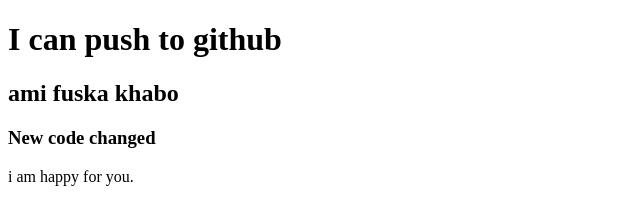
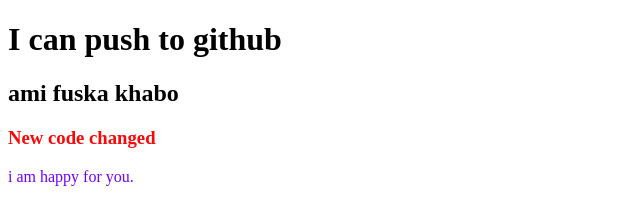
Before and after one commit to toafia/my-first-repo, a plain HTML site: page index.html in a window 1280 px wide. Shown: the whole page, without its empty margins (0-640 px from the left). Drawn offline with Linux system fonts and the light colour scheme.

Commit message:
color change

```diff
--- a/index.html
+++ b/index.html
@@ -5,6 +5,7 @@
     <meta http-equiv="X-UA-Compatible" content="IE=edge">
     <meta name="viewport" content="width=device-width, initial-scale=1.0">
     <title>my first github repo</title>
+    <link rel="stylesheet" href="style.css">
 </head>
 <body>
     <h1>I can push to github</h1>
--- a/style.css
+++ b/style.css
@@ -1,3 +1,6 @@
 p{
-    color: red;
+    color: rgb(111, 0, 255);
 }
+h3{
+    color: rgb(247, 9, 9);
+}
```
